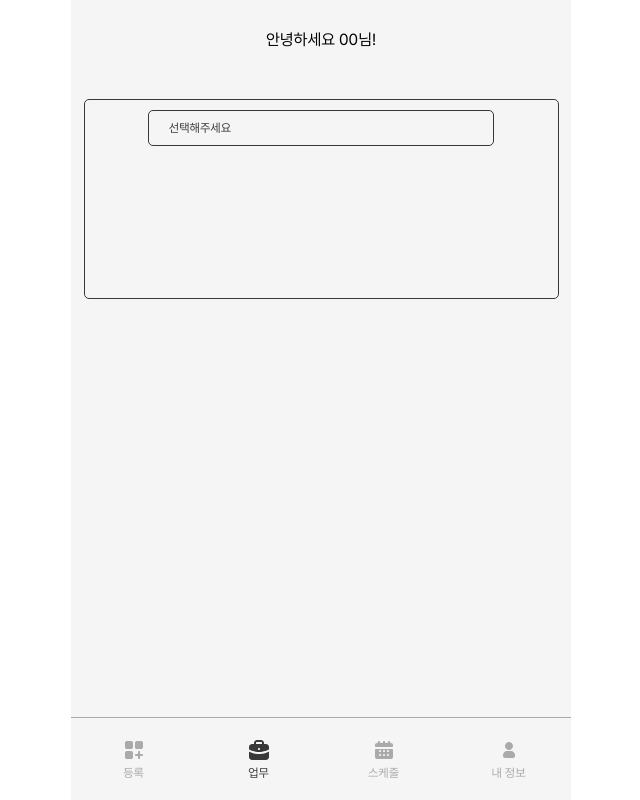
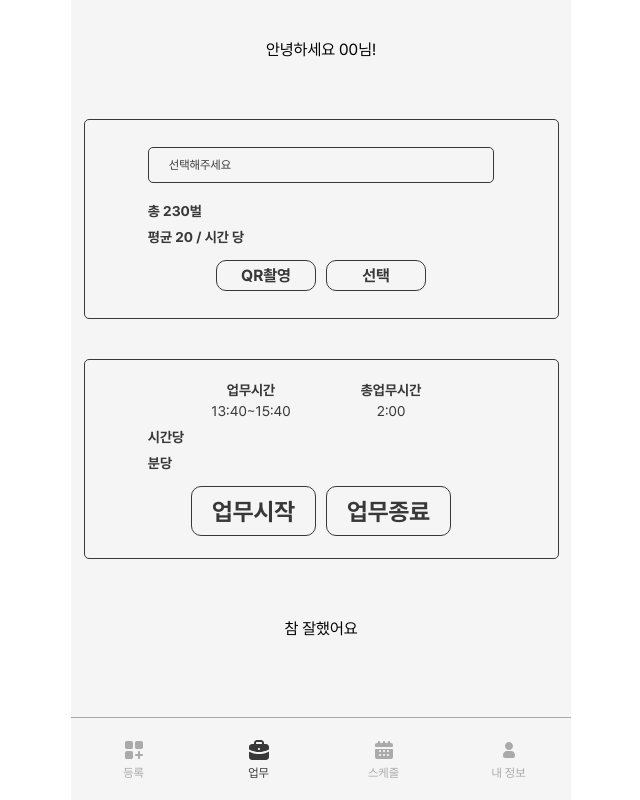
Before and after one commit to linelie00/laundry, a React (Create React App) app in the folder client/: page /task in a window 1280 px wide. Shown: the whole page, without its empty margins (319-959 px from the left). Built offline with nearby package versions, Linux system fonts and the light colour scheme.

Commit message:
[Design]:업무 페이지 디자인

```diff
--- a/client/src/Pages/Task.js
+++ b/client/src/Pages/Task.js
@@ -55,6 +55,31 @@ const TaskPage = () => {
                         </ul>
                     )}
                 </div>
+                <p>총 230벌</p>
+                <p>평균 20 / 시간 당</p>
+                <div className="row-form">
+                    <button>QR촬영</button>
+                    <button>선택</button>
+                </div>
+            </div>
+            <div className="box bord-box">
+                <div className="row-form">
+                    <h4>업무시간</h4>
+                    <h4>총업무시간</h4>
+                </div>
+                <div className="row-form">
+                    <p>13:40~15:40</p>
+                    <p>2:00</p>
+                </div>
+                <p>시간당</p>
+                <p>분당</p>
+                <div className="row-form work">
+                    <button>업무시작</button>
+                    <button>업무종료</button>
+                </div>
+            </div>
+            <div className="box text">
+                참 잘했어요
             </div>
         </>
     );
--- a/client/src/Styles/Pages.css
+++ b/client/src/Styles/Pages.css
@@ -1,7 +1,7 @@
 .box {
     display: flex;
     align-items: center;
-    padding: 10px 20px;
+    padding: 20px;
     margin: 20px;
     border-radius: 5px;
     width: 95%;
@@ -27,10 +27,21 @@
 }
 
 .bord-box {
-    height: 200px;
+    min-height: 200px;
     border: #383838 1px solid;
     flex-direction: column;
     color: #383838;
+    justify-content: center;
+}
+
+.bord-box p {
+    font-size: 14px;
+    font-weight: 700;
+    padding: 0;
+    margin: 5px 0;
+    width: 80%;
+    align-items: center;
+    justify-content: center;
 }
 
 .custom-dropdown-container {
@@ -40,6 +51,7 @@
     font-size: 16px;
     align-items: center;
     flex-direction: column;
+    margin: 0 0 15px 0;
 }
 
 .custom-dropdown-selected {
@@ -120,6 +132,14 @@
     color: #383838;
 }
 
+.row-form {
+    display: flex;
+    flex-direction: row;
+    align-items: center;
+    justify-content: center;
+    color: #383838;
+}
+
 .btn_container {
     width: 80%;
 }
@@ -133,6 +153,28 @@
     height: 30px;
     text-align: center;
     align-items: center;
+    justify-content: center;
+}
+
+.row-form p {
+    font-size: 14px;
+    font-weight: 400;
+    padding: 0;
+    margin: 5px 0;
+    width: 140px;
+    align-items: center;
+    text-align: center;
+    justify-content: center;
+}
+
+.row-form h4 {
+    font-size: 14px;
+    font-weight: 700;
+    padding: 0;
+    margin: 0;
+    width: 140px;
+    align-items: center;
+    text-align: center;
     justify-content: center;
 }
 
@@ -183,6 +225,25 @@
     border: #383838 1px solid;
 }
 
+.row-form button {
+    font-size: 16px;
+    font-weight: 700;
+    padding: 5px 20px;
+    margin: 10px 5px 0 5px;
+    min-width: 100px;
+    box-sizing: border-box;
+    align-items: center;
+    text-align: center;
+    justify-content: center;
+    border-radius: 10px;
+    border: #383838 1px solid;
+}
+
+.work button {
+    font-size: 24px;
+    height: 50px;
+}
+
 .text {
     align-items: center;
     text-align: center;
```
